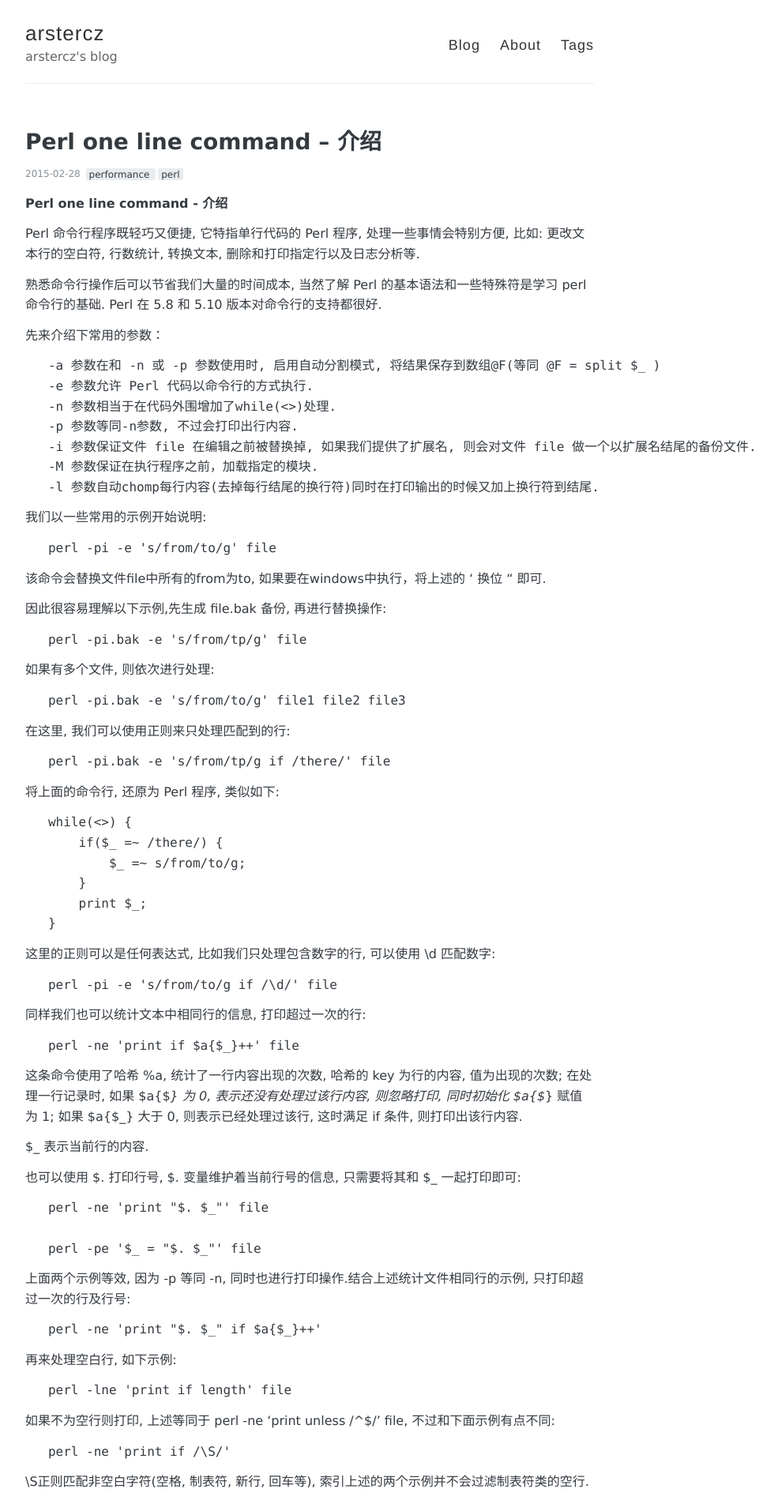
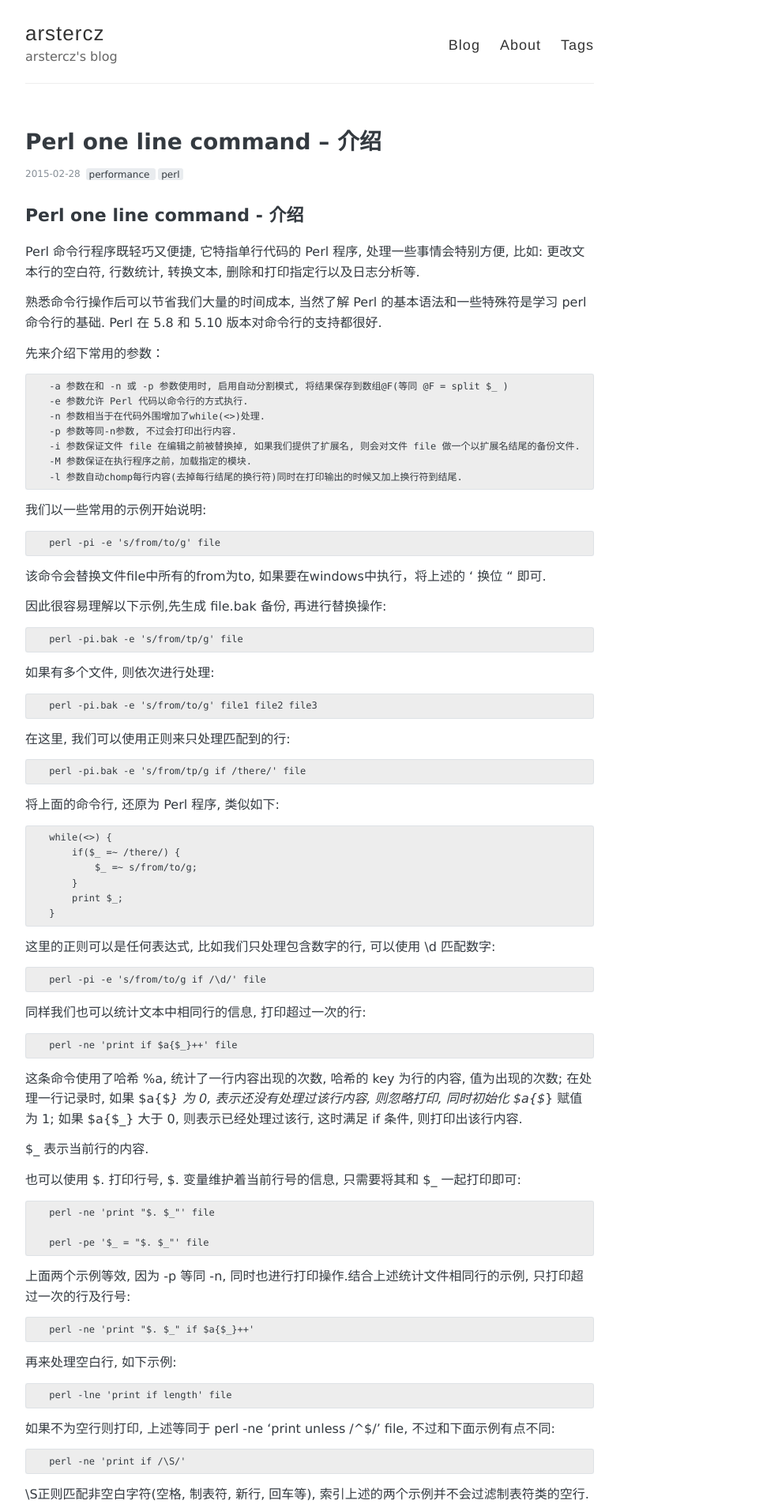
Before and after one commit to arstercz/arstercz.github.io, a Jekyll site: the page built from _posts/2015-02-28-perl-one-line-command-%e4%bb%8b%e7%bb%8d.md, in a window 1280 px wide. Shown: the top 1904 px of the page at 79% size, without its empty margins (248-1233 px from the left). Built offline with Jekyll 4.4.1, drawn with Linux system fonts in a browser that asks for light colours; comment, search, counter and statistics services are not loaded.

Commit message:
try replace pre code

````diff
--- a/_posts/2015-02-28-perl-one-line-command-%e4%bb%8b%e7%bb%8d.md
+++ b/_posts/2015-02-28-perl-one-line-command-%e4%bb%8b%e7%bb%8d.md
@@ -16,14 +16,14 @@
   - performance
   - perl
 ---
-<strong>Perl one line command - 介绍</strong>
+## Perl one line command - 介绍
 
 Perl 命令行程序既轻巧又便捷, 它特指单行代码的 Perl 程序, 处理一些事情会特别方便, 比如: 更改文本行的空白符, 行数统计, 转换文本, 删除和打印指定行以及日志分析等.
 
 熟悉命令行操作后可以节省我们大量的时间成本, 当然了解 Perl 的基本语法和一些特殊符是学习 perl 命令行的基础. Perl 在 5.8 和 5.10 版本对命令行的支持都很好.
 
 先来介绍下常用的参数：
-<pre>
+```
    -a 参数在和 -n 或 -p 参数使用时, 启用自动分割模式, 将结果保存到数组@F(等同 @F = split $_ )
    -e 参数允许 Perl 代码以命令行的方式执行.
    -n 参数相当于在代码外围增加了while(<>)处理.
@@ -31,110 +31,107 @@
    -i 参数保证文件 file 在编辑之前被替换掉, 如果我们提供了扩展名, 则会对文件 file 做一个以扩展名结尾的备份文件.
    -M 参数保证在执行程序之前，加载指定的模块.
    -l 参数自动chomp每行内容(去掉每行结尾的换行符)同时在打印输出的时候又加上换行符到结尾.
-</pre>
-
-<!--more-->
-
+```
 
 
 我们以一些常用的示例开始说明:
-<pre>
+```
    perl -pi -e 's/from/to/g' file
-</pre>
+```
 该命令会替换文件file中所有的from为to, 如果要在windows中执行，将上述的 ' 换位 " 即可.
 
 因此很容易理解以下示例,先生成 file.bak 备份, 再进行替换操作:
-<pre>
+```
    perl -pi.bak -e 's/from/tp/g' file
-</pre>
+```
 
 如果有多个文件, 则依次进行处理:
-<pre>
+```
    perl -pi.bak -e 's/from/to/g' file1 file2 file3
-</pre>
+```
 
 在这里, 我们可以使用正则来只处理匹配到的行:
-<pre>
+```
    perl -pi.bak -e 's/from/tp/g if /there/' file
-</pre>
+```
 
 将上面的命令行, 还原为 Perl 程序, 类似如下:
-<pre>
+```
    while(<>) {
        if($_ =~ /there/) {
            $_ =~ s/from/to/g;
        }
        print $_;
    }
-</pre>
+```
 
 这里的正则可以是任何表达式, 比如我们只处理包含数字的行, 可以使用 \d 匹配数字:
-<pre>
+```
    perl -pi -e 's/from/to/g if /\d/' file
-</pre>
+```
 
 同样我们也可以统计文本中相同行的信息, 打印超过一次的行:
-<pre>
+```
    perl -ne 'print if $a{$_}++' file
-</pre>
+```
 这条命令使用了哈希 %a, 统计了一行内容出现的次数, 哈希的 key 为行的内容, 值为出现的次数; 在处理一行记录时, 如果 $a{$_} 为 0, 表示还没有处理过该行内容, 则忽略打印, 同时初始化 $a{$_} 赋值为 1; 如果 $a{$_} 大于 0, 则表示已经处理过该行, 这时满足 if 条件, 则打印出该行内容.
 
 $_ 表示当前行的内容.
 
 也可以使用 $. 打印行号, $. 变量维护着当前行号的信息, 只需要将其和 $_ 一起打印即可:
-<pre>
+```
    perl -ne 'print "$. $_"' file
 
    perl -pe '$_ = "$. $_"' file
-</pre>
+```
 上面两个示例等效, 因为 -p 等同 -n, 同时也进行打印操作.结合上述统计文件相同行的示例, 只打印超过一次的行及行号:
-<pre>
+```
    perl -ne 'print "$. $_" if $a{$_}++'
-</pre>
+```
 
 再来处理空白行, 如下示例:
-<pre>
+```
    perl -lne 'print if length' file
-</pre>
+```
 如果不为空行则打印, 上述等同于 perl -ne 'print unless /^$/' file, 不过和下面示例有点不同:
-<pre>
+```
    perl -ne 'print if /\S/'
-</pre>
+```
 \S正则匹配非空白字符(空格, 制表符, 新行, 回车等), 索引上述的两个示例并不会过滤制表符类的空行.
 
 另一个例子我们采用 List::Util 模块( <a href="http://www.cpan.org">http://www.cpan.org</a> )来打印每行中最大的数值，List::Util 是 Perl 的内置模块, 不需要额外的安装，以下
 
 示例打印每行中最大的数值:
-<pre>
+```
    perl -MList::Util=max -alne 'print max @F' file
-</pre>
+```
 -M 导入了 List::Util 模块, =max 导入了 List::Util 模块中的 max 方法, -a 开启了分割模式, 将结果存到 @F 数组中, -l 确保每次打印产生换行.
 
 下面是一个随机生成8位字母组成的口令信息:
-<pre>
+```
    perl -le 'print map{ ("a".."z")[rand 26] } 1..8'
-</pre>
+```
 "a".."z" 生成字母从 a 到 z 的字母列表, 然后随机的选择 8 次.
 
 我们可能也想知道一个 ip 地址对应的十进制整数:
-<pre>
+```
    perl -le 'print unpack("N", 127.0.0.1)'
-</pre>
+```
 unpack 对应 pack 函数, N 表示32位网络地址形式的无符号整形, 详见 `perldoc -f pack`.
 
 如果要进行计算该怎么做?  -n 已经表示了 while(<>), 笨一点的方法可以将while放到代码里面, 比如以下:
-<pre>
+```
    perl -e '$sum = 0; while(<>){ @f = split; $sum += $f[0]; } print $sum'
-</pre>
+```
 但是结合 -a 和 -n 选项则很容易处理:
-<pre>
+```
    perl -lane '$sum += $F[0]; END{print $sum}'
-</pre>
+```
 END确保在程序即将结束时, 打印出总和.
 再来看看统计iptables中通过iptables 规则的包的总量, 第一列显示了每条规则通过的包数, 我们只需要进行统计计算即可:
-<pre>
+```
    iptables -nvxL | perl -lane '$pkt += $F[0]; END{print $pkt}'
-</pre>
+```
 
 最后介绍一点perldoc相关的信息, perldoc perlrun命令会显示如何执行 Perl 及命令行参数使用相关的文档信息, 这在我们忘记一些参数的时候非常有用; perldoc perlvar显示所有变量相关的文档信息, 一些记不住的特殊符总在这里能找到; perldoc perlop 显示了所有操作符相关的信息，应有尽有; perldoc perlfunc 显示所有函数的文档信息, 可以算得上函数大全了.
 
````
